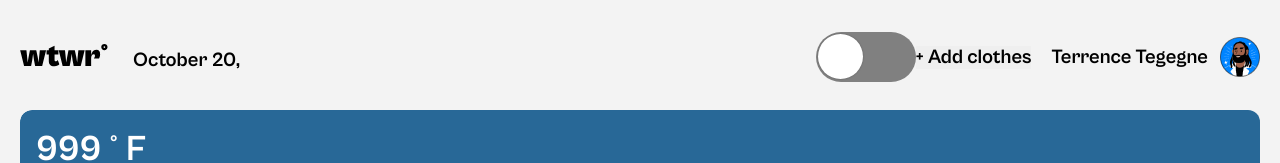
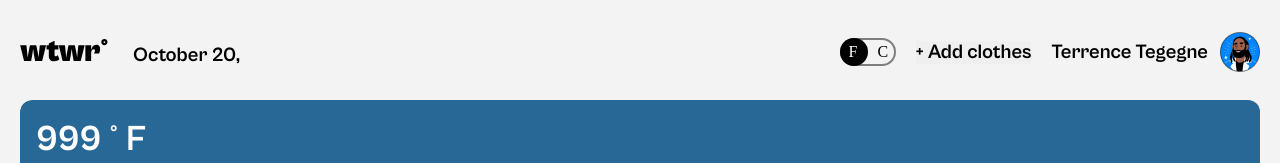
Before and after one commit to DShort13/se_project_react, a React (Vite) app: page / in a window 1280 px wide. Shown: the top 163 px of the page. Built offline with nearby package versions, Linux system fonts and the light colour scheme; no server answers.

Commit message:
restyle toggle and implement slider

```diff
--- a/src/components/App/App.jsx
+++ b/src/components/App/App.jsx
@@ -8,6 +8,7 @@ import Footer from "../Footer/Footer";
 import ModalWithForm from "../ModalWithForm/ModalWithForm";
 import ItemModal from "../ItemModal/ItemModal";
 import { getWeather, filterWeatherData } from "../../utils/weatherApi";
+// import CurrentTemperatureUnitContext from "../../contexts/CurrentTemperatureUnitContext";
 
 function App() {
   const [weatherData, setWeatherData] = useState({
@@ -33,9 +34,9 @@ function App() {
     setActiveModal("");
   };
 
-  const handleToggleChange = () => {
-    setChecked(!checked);
-  };
+  // const handleToggleChange = () => {
+  //   setChecked(!checked);
+  // };
 
   useEffect(() => {
     getWeather(coordinates, APIkey)
@@ -48,12 +49,15 @@ function App() {
 
   return (
     <div className="page">
+      {/* <CurrentTemperatureUnitContext.Provider
+        value={{ currentTemperatureUnit }}
+      > */}
       <div className="page__content">
         <Header
           handleAddClick={handleAddClick}
           weatherData={weatherData}
           isOn={checked}
-          handleToggleChange={handleToggleChange}
+          // handleToggleChange={handleToggleChange}
         />
         <Main weatherData={weatherData} handleCardClick={handleCardClick} />
         <Footer />
@@ -135,6 +139,7 @@ function App() {
           onClose={closeActiveModal}
         />
       </div>
+      {/* </CurrentTemperatureUnitContext.Provider> */}
     </div>
   );
 }
--- a/src/components/ToggleSwitch/ToggleSwitch.css
+++ b/src/components/ToggleSwitch/ToggleSwitch.css
@@ -1,45 +1,50 @@
 .toggle {
   margin-left: auto;
+  padding-right: 20px;
   display: flex;
+  position: relative;
 }
 
 .toggle__input {
-  height: 0;
-  width: 0;
-  visibility: hidden;
+  border-radius: 25px;
+  border: 2px solid #7e7e7e;
+  width: 56px;
+  height: 28px;
+  appearance: none;
 }
 
-.toggle__label {
-  display: flex;
-  align-items: center;
-  justify-content: space-between;
+.toggle__slider {
+  border-radius: 20px;
+  width: 28px;
+  height: 28px;
+  background-color: black;
+  color: white;
+  text-align: center;
   cursor: pointer;
-  width: 100px;
-  height: 50px;
-  background: grey;
-  border-radius: 100px;
-  position: relative;
-  transition: background-color 0.2s;
+  position: absolute;
 }
 
-.toggle__label .toggle__button {
-  content: "";
-  position: absolute;
-  top: 2px;
-  left: 2px;
-  width: 45px;
-  height: 45px;
-  border-radius: 45px;
-  transition: 0.2s;
-  background: #fff;
-  box-shadow: 0 0 2px 0 rgba(10, 10, 10, 0.29);
+.toggle__slider-C {
+  left: 28px;
 }
 
-.toggle__input:checked + .toggle__label .toggle__button {
-  left: calc(100% - 2px);
-  transform: translateX(-100%);
+.toggle__slider-F {
 }
 
-.toggle__label:active .toggle__button {
-  width: 60px;
+.toggle__temp-F {
+  position: absolute;
+
+  top: -11px;
+  left: 9px;
 }
+
+.toggle__temp-C {
+  position: absolute;
+  top: -11px;
+  left: 38px;
+}
+
+.toggle__active {
+  font-size: 16px;
+  color: white;
+}
--- a/src/components/ToggleSwitch/ToggleSwitch.jsx
+++ b/src/components/ToggleSwitch/ToggleSwitch.jsx
@@ -1,19 +1,49 @@
+// import { useState } from "react";
+import React, { useState } from "react";
 import "./ToggleSwitch.css";
 
-function ToggleSwitch({ isOn, handleToggleChange }) {
+// import CurrentTemperatureUnitContext from "../../contexts/CurrentTemperatureUnitContext";
+
+function ToggleSwitch() {
+  // const { currentTemperatureUnit, handleToggleSwitchChange } = useState("C");
+  const [currentTemperatureUnit, handleToggleSwitchChange] = useState("F");
+
+  const handleChange = (e) => {
+    if (currentTemperatureUnit === "C") handleToggleSwitchChange("F");
+    if (currentTemperatureUnit === "F") handleToggleSwitchChange("C");
+  };
+
+  console.log(currentTemperatureUnit);
   return (
-    <div className="toggle">
+    <label htmlFor="toggle__input" className="toggle">
       <input
         id="toggle__input"
         type="checkbox"
         className="toggle__input"
-        checked={isOn}
-        onChange={handleToggleChange}
+        onChange={handleChange}
       />
-      <label htmlFor="toggle__input" className="toggle__label">
-        <span className="toggle__button" />
-      </label>
-    </div>
+      <span
+        className={
+          currentTemperatureUnit === "F"
+            ? "toggle__slider toggle__slider-F"
+            : "toggle__slider toggle__slider-C"
+        }
+      />
+      <p
+        className={`toggle__temp-F ${
+          currentTemperatureUnit === "F" && "toggle__active"
+        }`}
+      >
+        F
+      </p>
+      <p
+        className={`toggle__temp-C ${
+          currentTemperatureUnit === "C" && "toggle__active"
+        }`}
+      >
+        C
+      </p>
+    </label>
   );
 }
 
--- /dev/null
+++ b/src/contexts/CurrentTemperatureUnitContext.jsx
@@ -0,0 +1,5 @@
+import React from "react";
+
+const CurrentTemperatureUnitContext = React.createContext();
+
+export default CurrentTemperatureUnitContext;
--- a/src/utils/weatherApi.js
+++ b/src/utils/weatherApi.js
@@ -14,7 +14,10 @@ export const getWeather = ({ latitude, longitude }, APIkey) => {
 export const filterWeatherData = (data) => {
   const result = {};
   result.city = data.name;
-  result.temp = { F: data.main.temp };
+  result.temp = {
+    F: data.main.temp,
+    C: Math.round(((data.main.temp - 32) * 5) / 9),
+  };
   result.type = getWeatherType(result.temp.F);
   result.condition = data.weather[0].main.toLowerCase();
   result.isDay = isDay(data.sys, Date.now());
```
